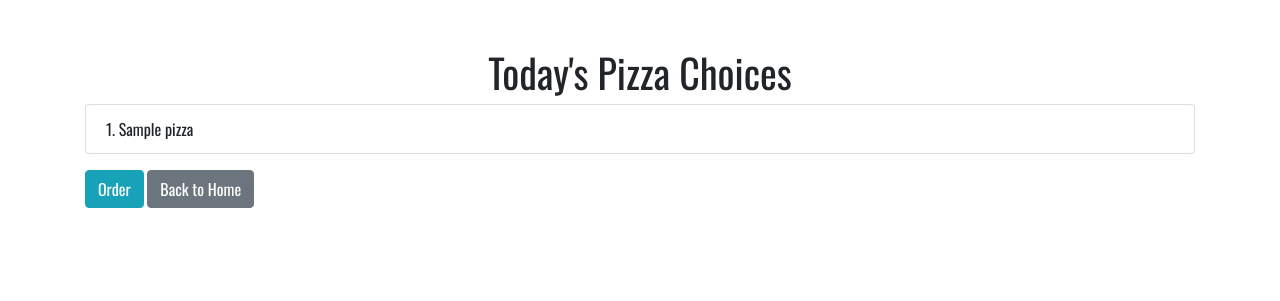
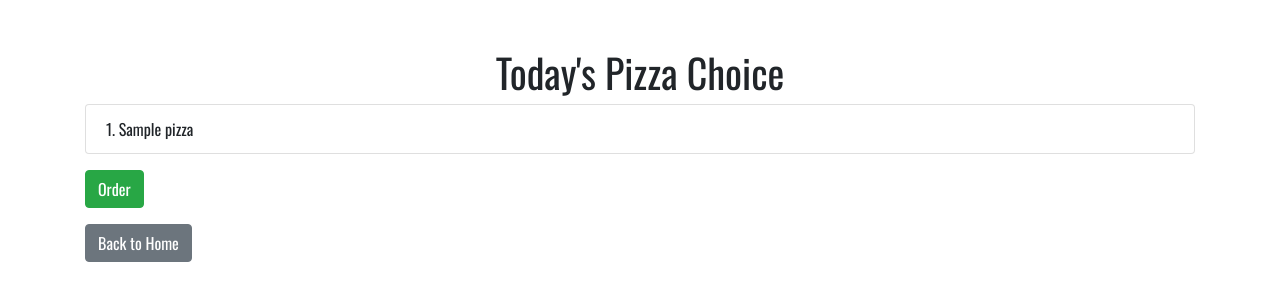
Before and after one commit to maroskolarik/pizza-decider, a Flask app: template templates/chosen.html in a window 1280 px wide. Shown: the top 301 px of the page. Run offline with Flask 3, Linux system fonts and the light colour scheme; the template is opened without the code that fills it: most values are stand-ins (such as "Sample title", 1, 10 or a date in 2020); some libraries are stand-ins or nearby versions.

Commit message:
Improve style of webpage

```diff
--- a/templates/chosen.html
+++ b/templates/chosen.html
@@ -14,13 +14,23 @@
 </head>
 <body>
     <div class="container mt-5">
+        {% if chosen_pizzas|length == 1 %}
+            <h1 class="text-center">Today's Pizza Choice</h1>
+            <ul class="list-group">
+                {% for number, pizza in chosen_pizzas %}
+                    <li class="list-group-item">{{ number }}. {{ pizza }}</li>
+                {% endfor %}
+            </ul>
+        {% else %}
             <h1 class="text-center">Today's Pizza Choices</h1>
             <ul class="list-group">
                 {% for number, pizza in chosen_pizzas %}
                     <li class="list-group-item">{{ number }}. {{ pizza }}</li>
                 {% endfor %}
             </ul>
-        <a class="btn btn-info mt-3" href="https://www.taxi-myjava.sk/pizza-cennik/" target="_blank">Order</a>
+        {% endif %}
+        <a class="btn btn-success mt-3" href="https://www.taxi-myjava.sk/pizza-cennik/" target="_blank">Order</a>
+        </br>
         <a class="btn btn-secondary mt-3" href="{{ url_for('index') }}">Back to Home</a>
     </div>
     <script src="https://code.jquery.com/jquery-3.5.1.slim.min.js"></script>
--- a/templates/index.html
+++ b/templates/index.html
@@ -23,7 +23,6 @@
             <ul class="list-group">
                 <li class="list-group-item">You do not have a favorite pizza, <a href="{{ url_for('edit_favorite_pizzas') }}">change it</a>.</li>
             </ul>
-
         {% elif favorite_pizzas|length == 1 %}
             <h2>Your favorite pizza:</h2>
             <ul class="list-group">
```
Lines whose indentation alone changed are shown as unchanged.
